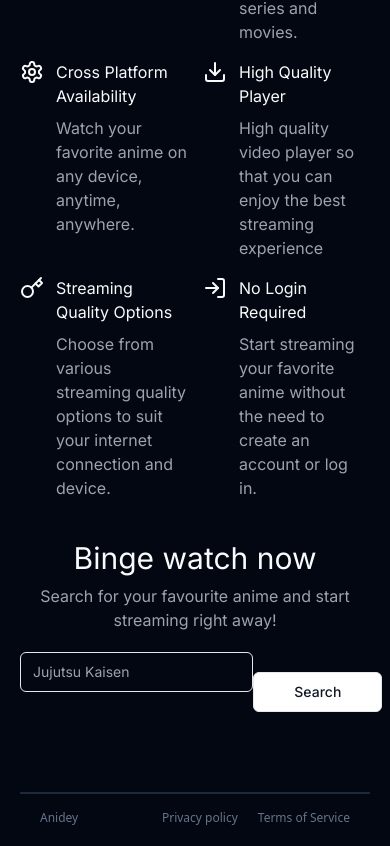
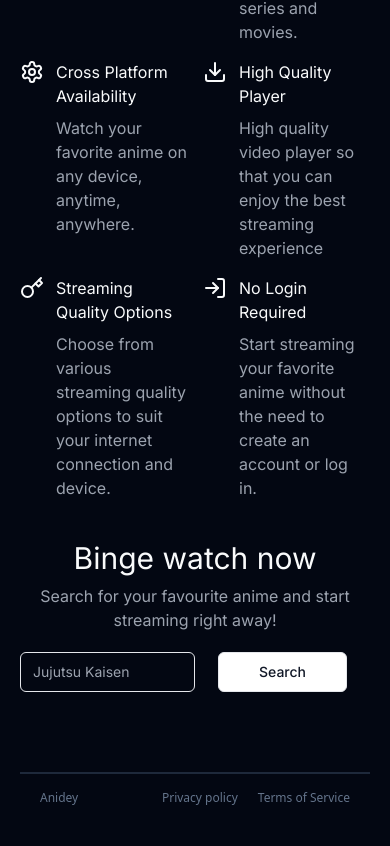
Before and after one commit to Dey11/anime, a Next.js app: page / in a window 390 px wide. Shown: the part 1039-1885 px from the top of the page. Built offline with nearby package versions, Linux system fonts and the light colour scheme.

Commit message:
fix a non responsive search bar

```diff
--- a/src/components/home/search.tsx
+++ b/src/components/home/search.tsx
@@ -15,17 +15,17 @@ const SearchSection = () => {
         </p>
       </div>
       <form
-        className="col-span-3 grid grid-cols-3"
+        className="col-span-3 grid grid-cols-2 justify-between"
         action={(formData: FormData) => {
           const query = formData.get("query") as string;
           if (!query) return;
           router.push(`/anime/search?query=${query}`);
         }}
       >
-        <div className="col-span-2">
+        <div className="col-span-1">
           <Input placeholder="Jujutsu Kaisen" name="query" />
         </div>
-        <div className="mt-5 md:mt-0 text-center">
+        <div className="md:mt-0 text-center">
           <Button variant={"outline"} className="px-10 md:px-5">
             Search
           </Button>
```
